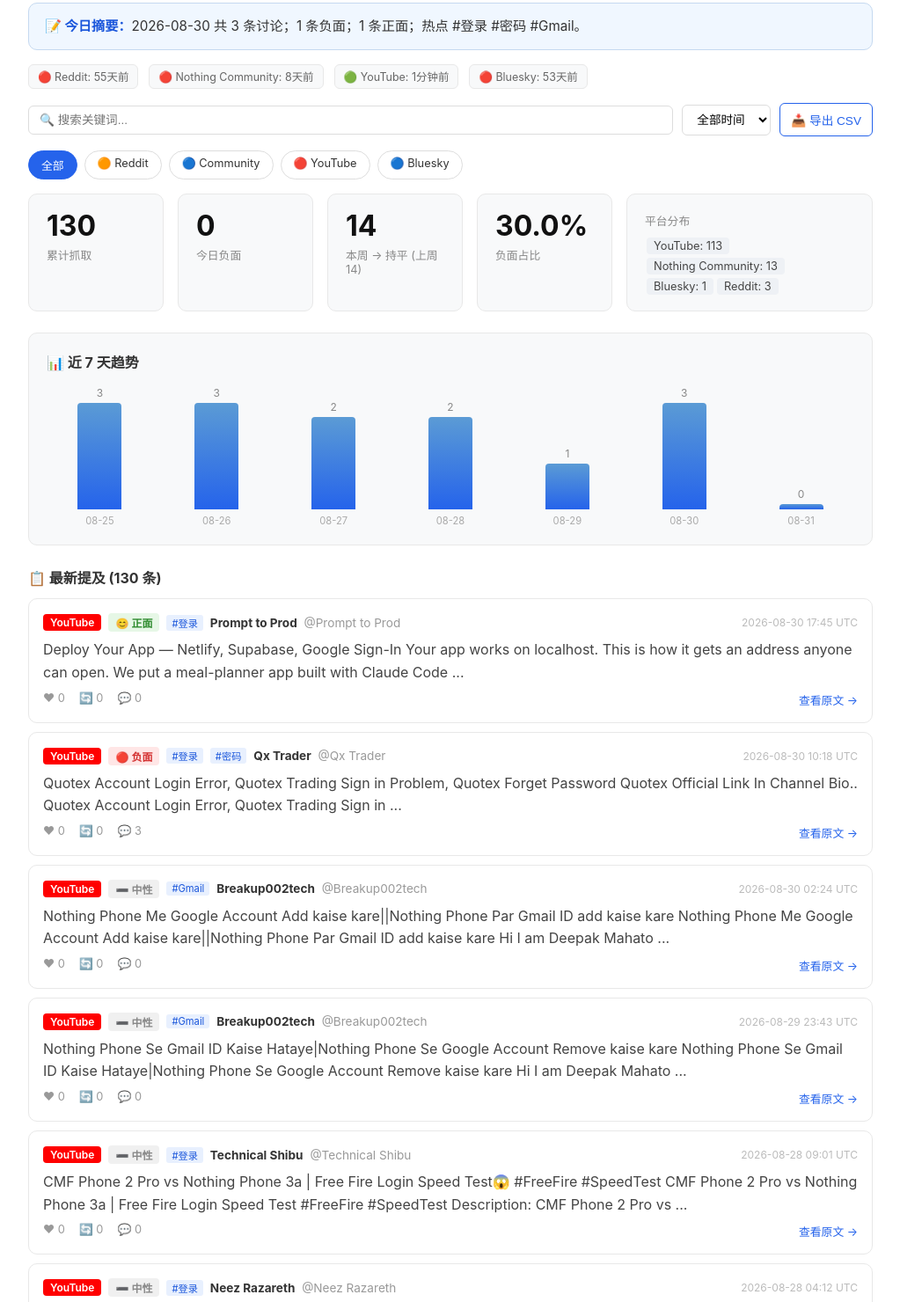
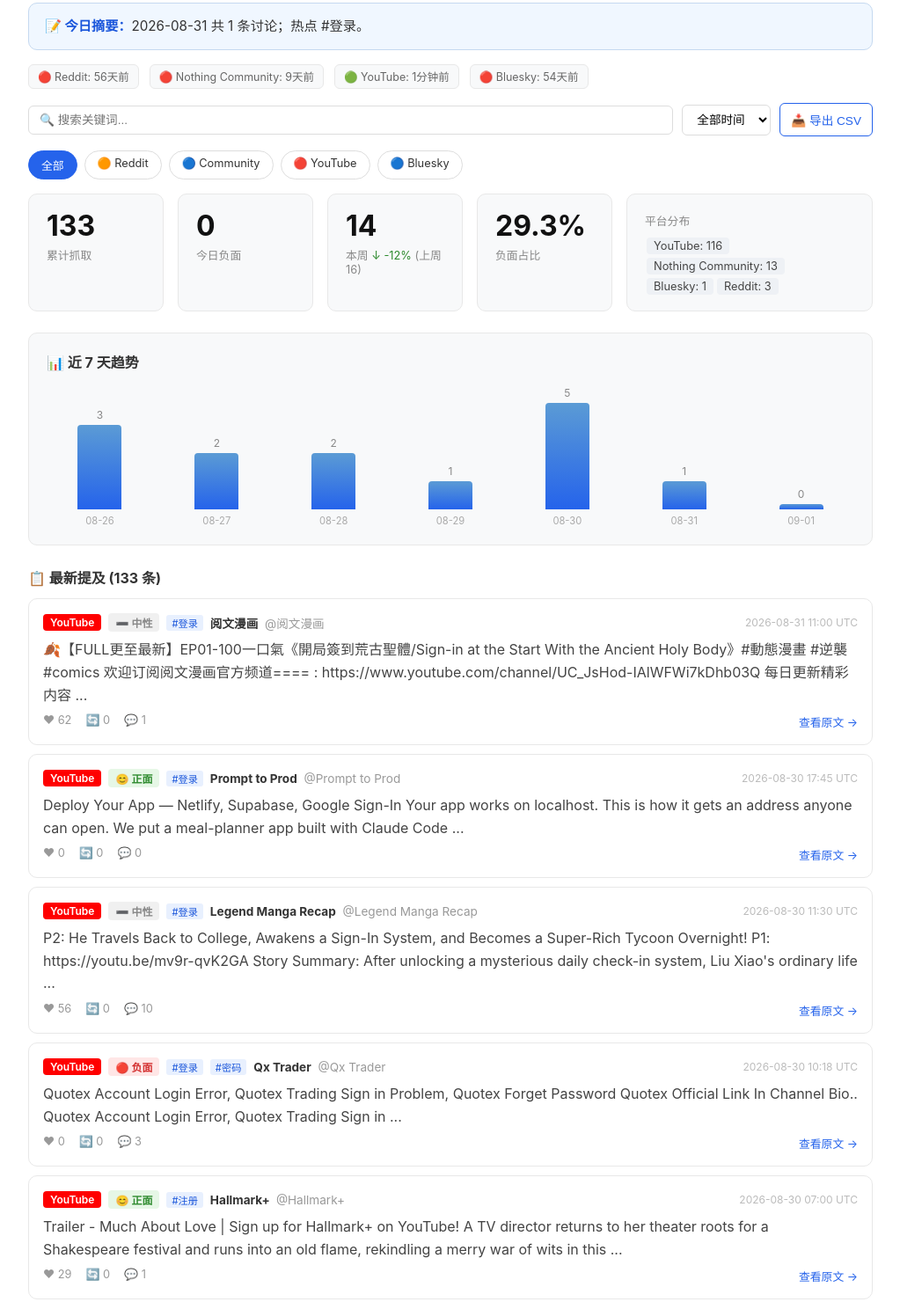
Before and after one commit to janeyan-a11y/nothing-account-monitor, a plain HTML site: page index.html in a window 1280 px wide. Shown: the part 157-1637 px from the top of the page at 88% size, without its empty margins (128-1151 px from the left). Drawn offline with Linux system fonts and the light colour scheme.

Commit message:
Auto: daily social monitor update [skip ci] 69688d55e4863b45a63a38f32ff517ed2c8e85eb

```diff
--- a/index.html
+++ b/index.html
@@ -74,10 +74,10 @@
 <body>
 <div class="container">
 <h1>🔍 Nothing Account 社媒舆情看板</h1>
-<div class="subtitle">最后更新: 2026-08-31 05:38 UTC · 4平台监控 · 每日自动刷新</div>
+<div class="subtitle">最后更新: 2026-09-01 05:11 UTC · 4平台监控 · 每日自动刷新</div>
 <div class="translate-bar"><button class="btn-translate" id="btnTranslate" onclick="toggleTranslate()">🌐 翻译成中文</button></div>
-<div class="daily-summary"><strong>📝 今日摘要：</strong>2026-08-30 共 3 条讨论；1 条负面；1 条正面；热点 #登录 #密码 #Gmail。</div>
-<div class="status-bar"><span class="status-chip">🔴 Reddit: 55天前</span><span class="status-chip">🔴 Nothing Community: 8天前</span><span class="status-chip">🟢 YouTube: 1分钟前</span><span class="status-chip">🔴 Bluesky: 53天前</span></div>
+<div class="daily-summary"><strong>📝 今日摘要：</strong>2026-08-31 共 1 条讨论；热点 #登录。</div>
+<div class="status-bar"><span class="status-chip">🔴 Reddit: 56天前</span><span class="status-chip">🔴 Nothing Community: 9天前</span><span class="status-chip">🟢 YouTube: 1分钟前</span><span class="status-chip">🔴 Bluesky: 54天前</span></div>
 <div class="toolbar">
   <input type="text" id="searchInput" placeholder="🔍 搜索关键词..." oninput="applyFilters()">
   <select id="timeFilter" onchange="applyFilters()"><option value="all">全部时间</option><option value="7">近 7 天</option><option value="30">近 30 天</option><option value="1">今天</option></select>
@@ -92,16 +92,31 @@
 </div>
 
 <div class="stats-grid">
-  <div class="stat-card"><div class="number">130</div><div class="label">累计抓取</div></div>
+  <div class="stat-card"><div class="number">133</div><div class="label">累计抓取</div></div>
   <div class="stat-card"><div class="number">0</div><div class="label">今日负面</div></div>
-  <div class="stat-card"><div class="number">14</div><div class="label">本周 <span class="">→ 持平</span> (上周 14)</div></div>
-  <div class="stat-card"><div class="number" style="color:#111">30.0%</div><div class="label">负面占比</div></div>
-  <div class="stat-card" style="flex:2;min-width:280px;"><div class="label" style="margin-top:4px;">平台分布</div><div style="margin-top:8px;"><span class="stat-chip pfilter" data-p="YouTube" onclick="filterPlatform('YouTube')">YouTube: 113</span><span class="stat-chip pfilter" data-p="Nothing Community" onclick="filterPlatform('Nothing Community')">Nothing Community: 13</span><span class="stat-chip pfilter" data-p="Bluesky" onclick="filterPlatform('Bluesky')">Bluesky: 1</span><span class="stat-chip pfilter" data-p="Reddit" onclick="filterPlatform('Reddit')">Reddit: 3</span></div></div>
-</div>
-<div class="trend-section"><h3>📊 近 7 天趋势</h3><div class="bar-chart"><div class="bar-col"><div class="bar-value">3</div><div class="bar-fill" style="height:100%"></div><div class="bar-label">08-25</div></div><div class="bar-col"><div class="bar-value">3</div><div class="bar-fill" style="height:100%"></div><div class="bar-label">08-26</div></div><div class="bar-col"><div class="bar-value">2</div><div class="bar-fill" style="height:66%"></div><div class="bar-label">08-27</div></div><div class="bar-col"><div class="bar-value">2</div><div class="bar-fill" style="height:66%"></div><div class="bar-label">08-28</div></div><div class="bar-col"><div class="bar-value">1</div><div class="bar-fill" style="height:33%"></div><div class="bar-label">08-29</div></div><div class="bar-col"><div class="bar-value">3</div><div class="bar-fill" style="height:100%"></div><div class="bar-label">08-30</div></div><div class="bar-col"><div class="bar-value">0</div><div class="bar-fill" style="height:4%"></div><div class="bar-label">08-31</div></div></div></div>
+  <div class="stat-card"><div class="number">14</div><div class="label">本周 <span class="trend-down">↓ -12%</span> (上周 16)</div></div>
+  <div class="stat-card"><div class="number" style="color:#111">29.3%</div><div class="label">负面占比</div></div>
+  <div class="stat-card" style="flex:2;min-width:280px;"><div class="label" style="margin-top:4px;">平台分布</div><div style="margin-top:8px;"><span class="stat-chip pfilter" data-p="YouTube" onclick="filterPlatform('YouTube')">YouTube: 116</span><span class="stat-chip pfilter" data-p="Nothing Community" onclick="filterPlatform('Nothing Community')">Nothing Community: 13</span><span class="stat-chip pfilter" data-p="Bluesky" onclick="filterPlatform('Bluesky')">Bluesky: 1</span><span class="stat-chip pfilter" data-p="Reddit" onclick="filterPlatform('Reddit')">Reddit: 3</span></div></div>
+</div>
+<div class="trend-section"><h3>📊 近 7 天趋势</h3><div class="bar-chart"><div class="bar-col"><div class="bar-value">3</div><div class="bar-fill" style="height:60%"></div><div class="bar-label">08-26</div></div><div class="bar-col"><div class="bar-value">2</div><div class="bar-fill" style="height:40%"></div><div class="bar-label">08-27</div></div><div class="bar-col"><div class="bar-value">2</div><div class="bar-fill" style="height:40%"></div><div class="bar-label">08-28</div></div><div class="bar-col"><div class="bar-value">1</div><div class="bar-fill" style="height:20%"></div><div class="bar-label">08-29</div></div><div class="bar-col"><div class="bar-value">5</div><div class="bar-fill" style="height:100%"></div><div class="bar-label">08-30</div></div><div class="bar-col"><div class="bar-value">1</div><div class="bar-fill" style="height:20%"></div><div class="bar-label">08-31</div></div><div class="bar-col"><div class="bar-value">0</div><div class="bar-fill" style="height:4%"></div><div class="bar-label">09-01</div></div></div></div>
 <div class="mentions-section">
-  <h3>📋 最新提及 (<span id="mentionCount">130</span> 条)</h3>
-  <div class="mention-card" data-platform="YouTube" data-sentiment="positive" data-date="2026-08-30" data-tags="#登录">
+  <h3>📋 最新提及 (<span id="mentionCount">133</span> 条)</h3>
+  <div class="mention-card" data-platform="YouTube" data-sentiment="neutral" data-date="2026-08-31" data-tags="#登录">
+  <div class="mention-header">
+    <span class="platform-badge platform-youtube">YouTube</span>
+    <span class="sent-badge sent-neutral">➖ 中性</span> <span class="topic-tag">#登录</span>
+    <span class="author"><strong>阅文漫画</strong> <span class="username">@阅文漫画</span></span>
+    <span class="time">2026-08-31 11:00 UTC</span>
+  </div>
+  <div class="mention-text">🍂【FULL更至最新】EP01-100一口氣《開局簽到荒古聖體/Sign-in at the Start With the Ancient Holy Body》#動態漫畫 #逆襲 #comics
+
+欢迎订阅阅文漫画官方频道==== : https://www.youtube.com/channel/UC_JsHod-IAlWFWi7kDhb03Q 每日更新精彩内容   ...</div>
+  <div class="mention-footer">
+    <span>❤ 62</span><span>🔄 0</span><span>💬 1</span>
+    <a href="https://www.youtube.com/watch?v=xyoNgVhqDcI" target="_blank" class="source-link">查看原文 →</a>
+  </div>
+</div>
+<div class="mention-card" data-platform="YouTube" data-sentiment="positive" data-date="2026-08-30" data-tags="#登录">
   <div class="mention-header">
     <span class="platform-badge platform-youtube">YouTube</span>
     <span class="sent-badge sent-positive">😊 正面</span> <span class="topic-tag">#登录</span>
@@ -116,6 +131,21 @@
     <a href="https://www.youtube.com/watch?v=P-VMljMvjnI" target="_blank" class="source-link">查看原文 →</a>
   </div>
 </div>
+<div class="mention-card" data-platform="YouTube" data-sentiment="neutral" data-date="2026-08-30" data-tags="#登录">
+  <div class="mention-header">
+    <span class="platform-badge platform-youtube">YouTube</span>
+    <span class="sent-badge sent-neutral">➖ 中性</span> <span class="topic-tag">#登录</span>
+    <span class="author"><strong>Legend Manga Recap</strong> <span class="username">@Legend Manga Recap</span></span>
+    <span class="time">2026-08-30 11:30 UTC</span>
+  </div>
+  <div class="mention-text">P2: He Travels Back to College, Awakens a Sign-In System, and Becomes a Super-Rich Tycoon Overnight!
+
+P1: https://youtu.be/mv9r-qvK2GA Story Summary: After unlocking a mysterious daily check-in system, Liu Xiao&#39;s ordinary life ...</div>
+  <div class="mention-footer">
+    <span>❤ 56</span><span>🔄 0</span><span>💬 10</span>
+    <a href="https://www.youtube.com/watch?v=6cA5OwBBB2g" target="_blank" class="source-link">查看原文 →</a>
+  </div>
+</div>
 <div class="mention-card" data-platform="YouTube" data-sentiment="negative" data-date="2026-08-30" data-tags="#登录 #密码">
   <div class="mention-header">
     <span class="platform-badge platform-youtube">YouTube</span>
@@ -129,6 +159,21 @@
   <div class="mention-footer">
     <span>❤ 0</span><span>🔄 0</span><span>💬 3</span>
     <a href="https://www.youtube.com/watch?v=8ZhWIaMXwlw" target="_blank" class="source-link">查看原文 →</a>
+  </div>
+</div>
+<div class="mention-card" data-platform="YouTube" data-sentiment="positive" data-date="2026-08-30" data-tags="#注册">
+  <div class="mention-header">
+    <span class="platform-badge platform-youtube">YouTube</span>
+    <span class="sent-badge sent-positive">😊 正面</span> <span class="topic-tag">#注册</span>
+    <span class="author"><strong>Hallmark+ </strong> <span class="username">@Hallmark+ </span></span>
+    <span class="time">2026-08-30 07:00 UTC</span>
+  </div>
+  <div class="mention-text">Trailer - Much About Love | Sign up for Hallmark+ on YouTube!
+
+A TV director returns to her theater roots for a Shakespeare festival and runs into an old flame, rekindling a merry war of wits in this ...</div>
+  <div class="mention-footer">
+    <span>❤ 29</span><span>🔄 0</span><span>💬 1</span>
+    <a href="https://www.youtube.com/watch?v=ibcGptuzIDg" target="_blank" class="source-link">查看原文 →</a>
   </div>
 </div>
 <div class="mention-card" data-platform="YouTube" data-sentiment="neutral" data-date="2026-08-30" data-tags="#Gmail">
```
